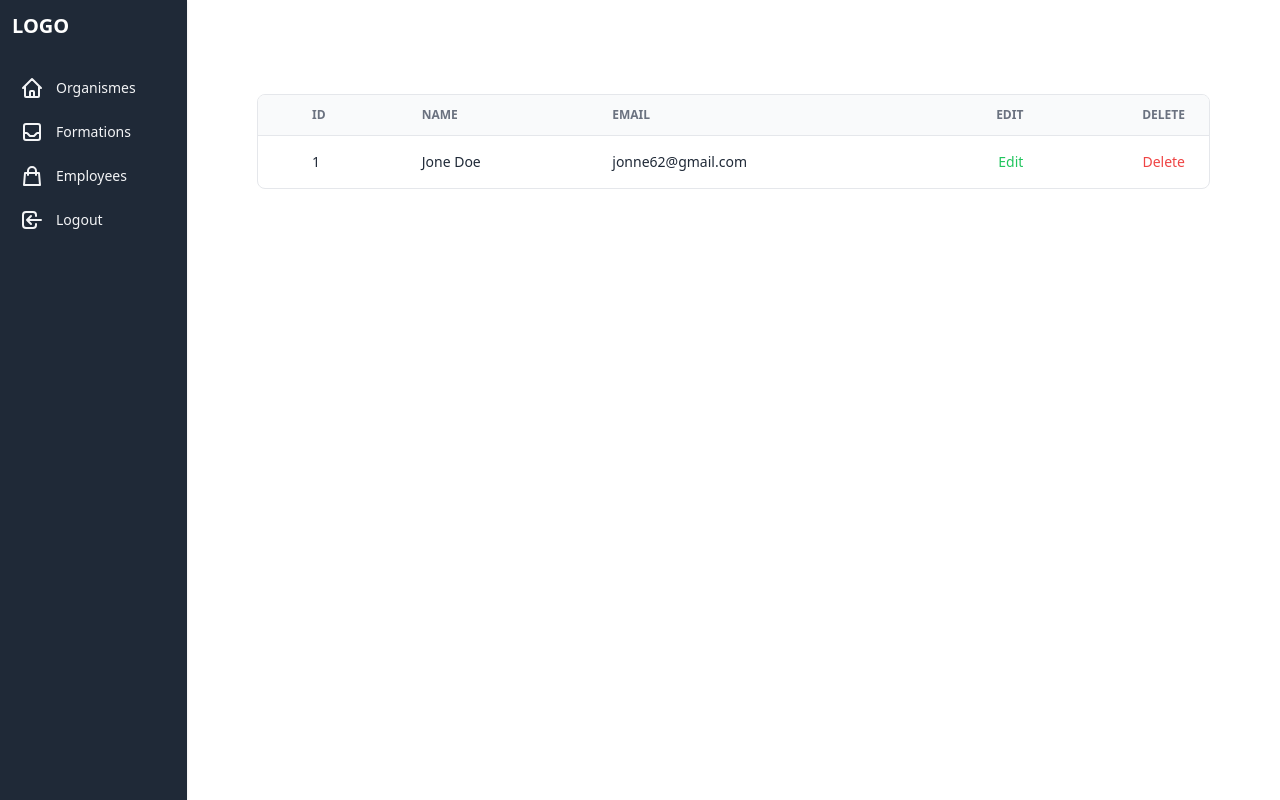
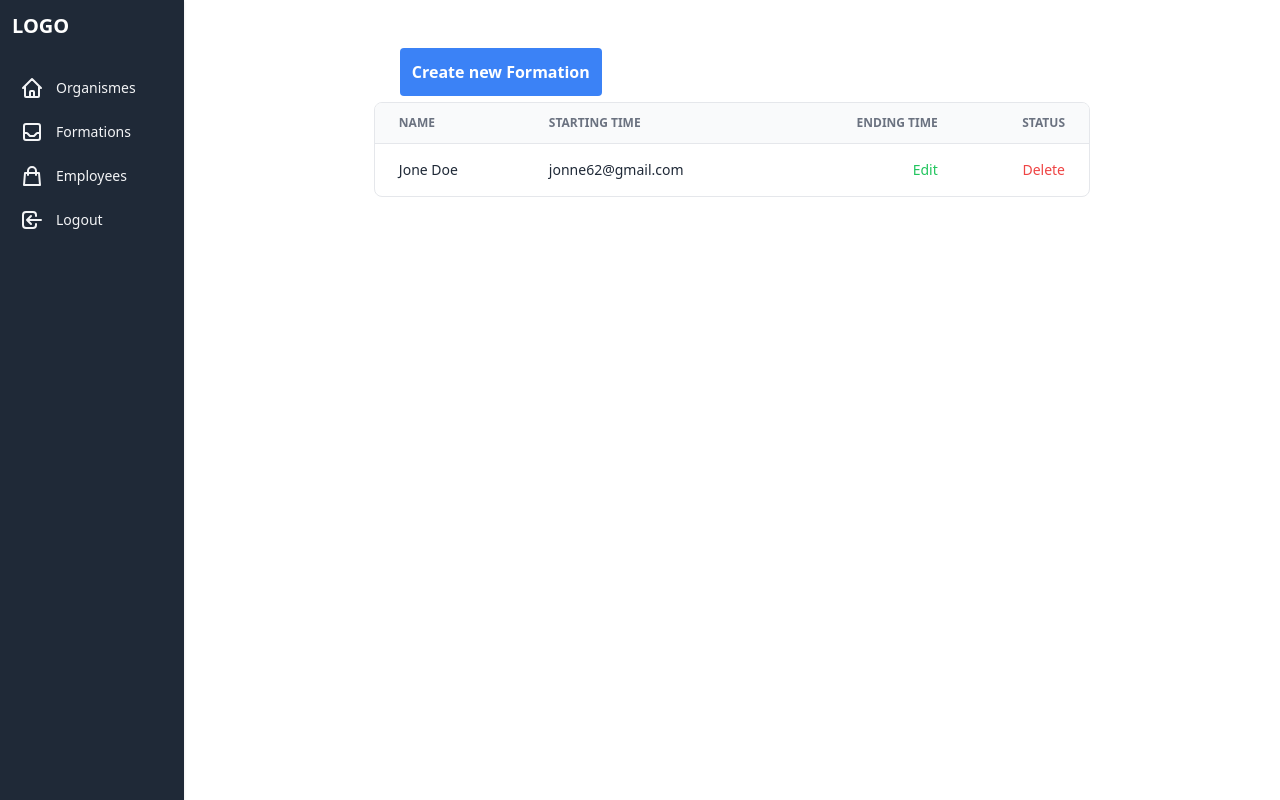
Before and after one commit to mohamed-laghbar/gestion-des-formations-with-redux-react-express, a React (Create React App) app in the folder frontend/: page /admin in a window 1280 px wide. Built offline with nearby package versions, Linux system fonts and the light colour scheme; sample sign-in values are in the browser's storage.

Commit message:
fix a bug in the verifyToken middleware

```diff
--- a/frontend/package.json
+++ b/frontend/package.json
@@ -14,6 +14,7 @@
     "react": "^18.2.0",
     "react-dom": "^18.2.0",
     "react-icons": "^4.7.1",
+    "react-loading": "^2.0.3",
     "react-router-dom": "^6.6.2",
     "react-scripts": "5.0.1",
     "react-toastify": "^9.1.1",
--- a/frontend/src/components/EmployeesTable.js
+++ b/frontend/src/components/FormationTable.js
@@ -1,27 +1,29 @@
 import React from "react";
+import { Link } from "react-router-dom";
 
 export default function EmployeesTable() {
 
 
   return (
-    <div className="flex flex-col m-16 w-full	">
-      <div className="overflow-x-auto">
+    <div className="flex flex-col mx-16 w-full py-6	 px-10">
+      <div className="overflow-x-auto mx-10 px-10">
         <div className="flex justify-between py-3 pl-2">
           <div className="flex items-center space-x-2"></div>
         </div>
+        <Link to="/addorgasnisme" className="sm-text mx-auto">
+
+                   <button className="bg-blue-500 flex hover:bg-blue-700 text-white font-bold p-3 mx-8 rounded">
+                    <h2> Create new Formation  </h2>
+
+                   </button>
+                 </Link>
 
         <div className="p-1.5 w-full inline-block align-middle">
           <div className="overflow-hidden border rounded-lg">
             <table className="min-w-full divide-y divide-gray-200">
               <thead className="bg-gray-50">
                 <tr>
-                  <th scope="col" className="py-3 pl-4"></th>
-                  <th
-                    scope="col"
-                    className="px-6 py-3 text-xs font-bold text-left text-gray-500 uppercase "
-                  >
-                    ID
-                  </th>
+
                   <th
                     scope="col"
                     className="px-6 py-3 text-xs font-bold text-left text-gray-500 uppercase "
@@ -32,31 +34,27 @@ export default function EmployeesTable() {
                     scope="col"
                     className="px-6 py-3 text-xs font-bold text-left text-gray-500 uppercase "
                   >
-                    Email
+                    Starting Time
                   </th>
                   <th
                     scope="col"
                     className="px-6 py-3 text-xs font-bold text-right text-gray-500 uppercase "
                   >
-                    Edit
+                    Ending Time
                   </th>
                   <th
                     scope="col"
                     className="px-6 py-3 text-xs font-bold text-right text-gray-500 uppercase "
                   >
-                    Delete
+                    Status
                   </th>
+
                 </tr>
               </thead>
               <tbody className="divide-y divide-gray-200">
 
                 <tr>
-                  <td className="py-3 pl-4">
-                    <div className="flex items-center h-5"></div>
-                  </td>
-                  <td className="px-6 py-4 text-sm font-medium text-gray-800 whitespace-nowrap">
-                    1
-                  </td>
+
                   <td className="px-6 py-4 text-sm text-gray-800 whitespace-nowrap">
                     Jone Doe
                   </td>
--- a/frontend/src/components/OrganismeTable.js
+++ b/frontend/src/components/OrganismeTable.js
@@ -2,15 +2,18 @@ import axios from "axios";
 import React, { useEffect, useState } from "react";
 import { Link } from "react-router-dom";
 import { BiPlusCircle } from "react-icons/bi";
+import Cookies from "js-cookie";
 
 export default function OrgansimeTable() {
   let [organisme, setOrganisme] = useState([]);
 
-  useEffect( () => {
+  useEffect(() => {
+    const refresh = Cookies.get("refresh_token");
     axios
-      .get("http://localhost:1337/api/organismes")
+      .get("http://localhost:1337/api/organismes", { headers: { refresh } })
       .then((res) => {
         setOrganisme(res.data);
+        console.log(refresh);
       })
       .catch((err) => {
         console.log(err.msg);
@@ -26,13 +29,14 @@ export default function OrgansimeTable() {
 
         <div className="p-1.5 w-full inline-block align-middle">
           <div className="overflow-hidden border rounded-lg">
-          <Link to="/addorgasnisme" className="sm-text mx-auto">
-
-                   <button className="bg-blue-500 flex hover:bg-blue-700 text-white font-bold p-3 m-8 rounded">
-                    <h2> Create new Organisme  </h2>                <div className="my-1 mx-3 "><BiPlusCircle /></div>
-
-                   </button>
-                 </Link>
+            <Link to="/addorgasnisme" className="sm-text mx-auto">
+              <button className="bg-blue-500 flex hover:bg-blue-700 text-white font-bold p-3 m-8 rounded">
+                <h2> Create new Organisme </h2>{" "}
+                <div className="my-1 mx-3 ">
+                  <BiPlusCircle />
+                </div>
+              </button>
+            </Link>
             <table className="min-w-full divide-y divide-gray-200">
               <thead className="bg-gray-50">
                 <tr>
@@ -68,20 +72,16 @@ export default function OrgansimeTable() {
                     <td className="px-6 py-4 text-sm font-medium text-gray-800 whitespace-nowrap">
                       {item.name}
                     </td>
-
                     <td className="px-6 py-4 text-sm font-medium text-gray-800 whitespace-nowrap">
                       {item.address}
                     </td>
-
                     <td className="px-6 py-4 text-sm font-medium text-gray-800 whitespace-nowrap">
                       {item.ville}
                     </td>
-
                     <td className="px-6 py-4 text-sm font-medium text-gray-800 whitespace-nowrap">
                       {item.domaine}
-                    </td>  <td className="px-6 py-4 text-sm font-medium text-gray-800 whitespace-nowrap">
-                    </td>
-
+                    </td>{" "}
+                    <td className="px-6 py-4 text-sm font-medium text-gray-800 whitespace-nowrap"></td>
                   </tr>
                 ))}
               </tbody>
--- a/frontend/src/components/SideBar.js
+++ b/frontend/src/components/SideBar.js
@@ -5,8 +5,11 @@ export default function Sidebar() {
   const navigate = useNavigate();
 
   const logout = ()=>{
-    localStorage.clear()
-    navigate('/login')
+    setTimeout(()=>{
+      localStorage.clear()
+      navigate('/login')
+    },200)
+
   }
 
   return (
--- a/frontend/src/pages/admin/AddOrganisme.jsx
+++ b/frontend/src/pages/admin/AddOrganisme.jsx
@@ -1,4 +1,5 @@
 import axios from "axios";
+import Cookies from "js-cookie";
 import React, { useState } from "react";
 import { useNavigate } from "react-router-dom";
 import Sidebar from "../../components/SideBar";
@@ -13,7 +14,7 @@ const AddOrganisme = () => {
 
   const handleSubmit = async (e) => {
     e.preventDefault();
-
+    Cookies.get('refresh_token')
     axios.post(
       "http://localhost:1337/api/addorganisme",
       JSON.stringify({ name, address, ville, domaine }),
--- a/frontend/src/pages/admin/AdminHome.jsx
+++ b/frontend/src/pages/admin/AdminHome.jsx
@@ -1,6 +1,6 @@
 import React from "react";
 import Sidebar from "../../components/SideBar";
-import Table from "../../components/EmployeesTable";
+import Table from "../../components/FormationTable";
 const AdminHome = () => {
   return (
     <div className="flex">
--- a/frontend/src/pages/auth/Login.jsx
+++ b/frontend/src/pages/auth/Login.jsx
@@ -60,7 +60,7 @@ const Login = () => {
   };
 
   return (
-    <div className="flex items-center justify-center min-h-screen bg-gray-100">
+    <div className="flex items-center justify-center min-h-screen bg-slate-200">
       <div className="bg-grey-lighter min-h-screen flex flex-col">
         <div className="container max-w-sm 	 mx-auto flex-1 flex flex-col items-center justify-center px-2">
           <div className="bg-white px-6 py-8 bg-.messageamber-100	 rounded shadow-md text-black w-full">
```
Also changed, not shown: 1 other file (tests, documents, lock files or other folders).
